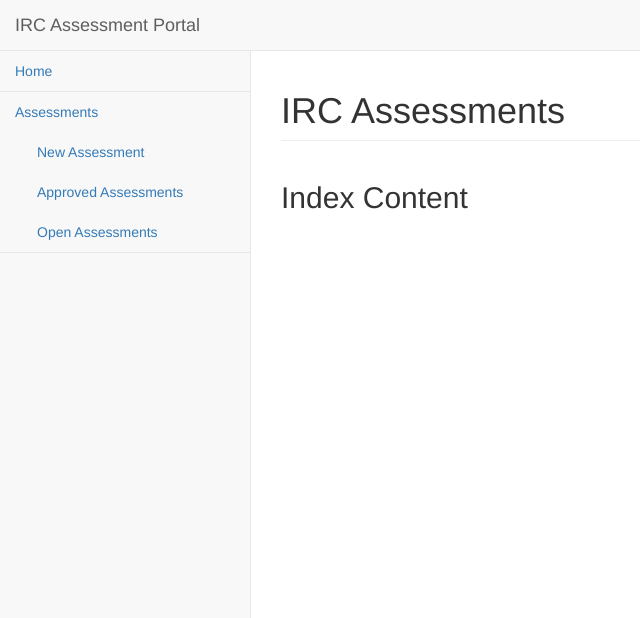
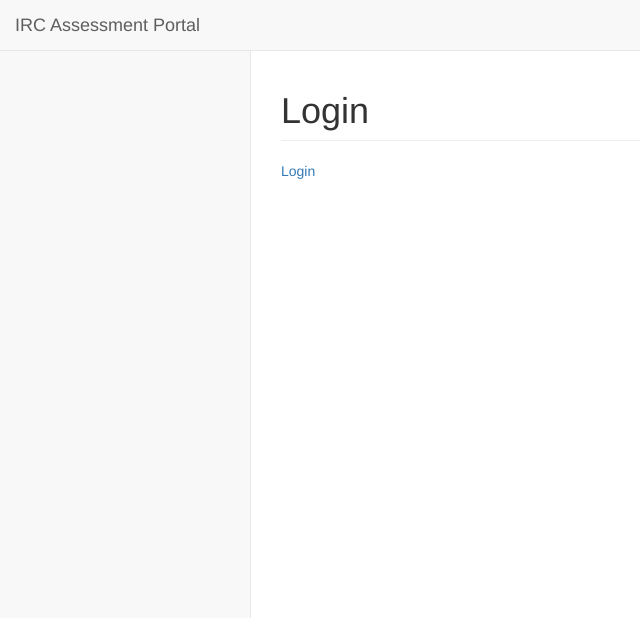
Before and after one commit to tchari/IRCtest, a Django app: page /IRC/ in a window 1280 px wide. Shown: the top 618 px of the page, without its empty margins (0-640 px from the left). Run offline with Django 3.2, Linux system fonts and the light colour scheme; some libraries are stand-ins or nearby versions.

Commit message:
Update to index.html commit

```diff
--- a/IRC/templates/IRC/index.html
+++ b/IRC/templates/IRC/index.html
@@ -1,9 +1,32 @@
 {% extends 'base.html' %}
 {% block title %}Index Title{% endblock %}
-{% block header %}IRC Assessments{% endblock %}
+
+
+{% block header %}
+	{% if user.is_authenticated %}
+		IRC Assessments
+	{% else %}
+		Login
+	{% endif %}
+{% endblock %}
+
+
+{% block sidebarLinks %}
+	{% if user.is_authenticated %}
+		<li><a href="#">Home</a></li>
+		<li><a href="#">New Assessment</a></li>
+		<li><a href="#">Approved Assessments</a></li>
+		<li><a href="#">Open Assessments</a></li>
+	{% endif %}
+{% endblock %}
 {% block content %}
-	<h2>Index Content</h3>
-	{% for i in assessmentList %}
-		<p>{{ i.site }}
-	{% endfor %}
+	{%if user.is_authenticated %}
+
+		<h2>Index Content</h3>
+		{% for i in assessmentList %}
+			<p>{{ i.site }}
+		{% endfor %}
+	{% else %}
+		<a href="{% url 'login'%}"> Login </a><br>
+	{% endif %}
 {% endblock %}
--- a/IRC/templates/base.html
+++ b/IRC/templates/base.html
@@ -19,24 +19,8 @@
 				<div class="navbar-default sidebar" role="navigation">
 					<div class="sidebar-nav navbar-collapse">
 						<ul class="nav" id="side-menu">
-							<li>
-								<a href="#">Home</a>
-							</li>
-							<li>
-								<a href="#">Assessments</a>
-								<ul class="nav nav-second-level">
-									<li>
-										<a href="#">New Assessment</a>
-									</li>
-									<li>
-										<a href="#">Approved Assessments</a>
-									</li>
-									<li>
-										<a href="#">Open Assessments</a>
-									</li>
-								</ul>
+							{% block sidebarLinks %}<li><a href="#">Links</a></li>{% endblock %}
 								<!-- /.nav-second-level -->
-							</li>
 						</ul>
 					</div>
 					<!-- /.sidebar-collapse -->
```
Also changed, not shown: db.sqlite3.
